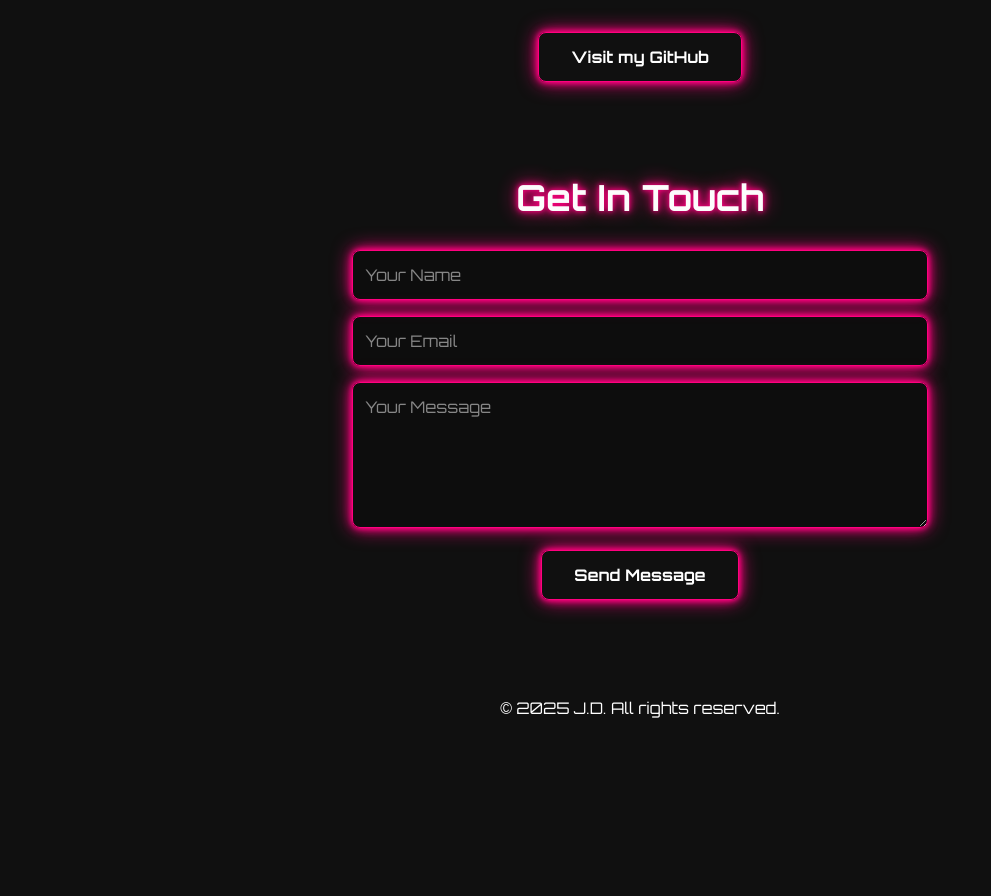
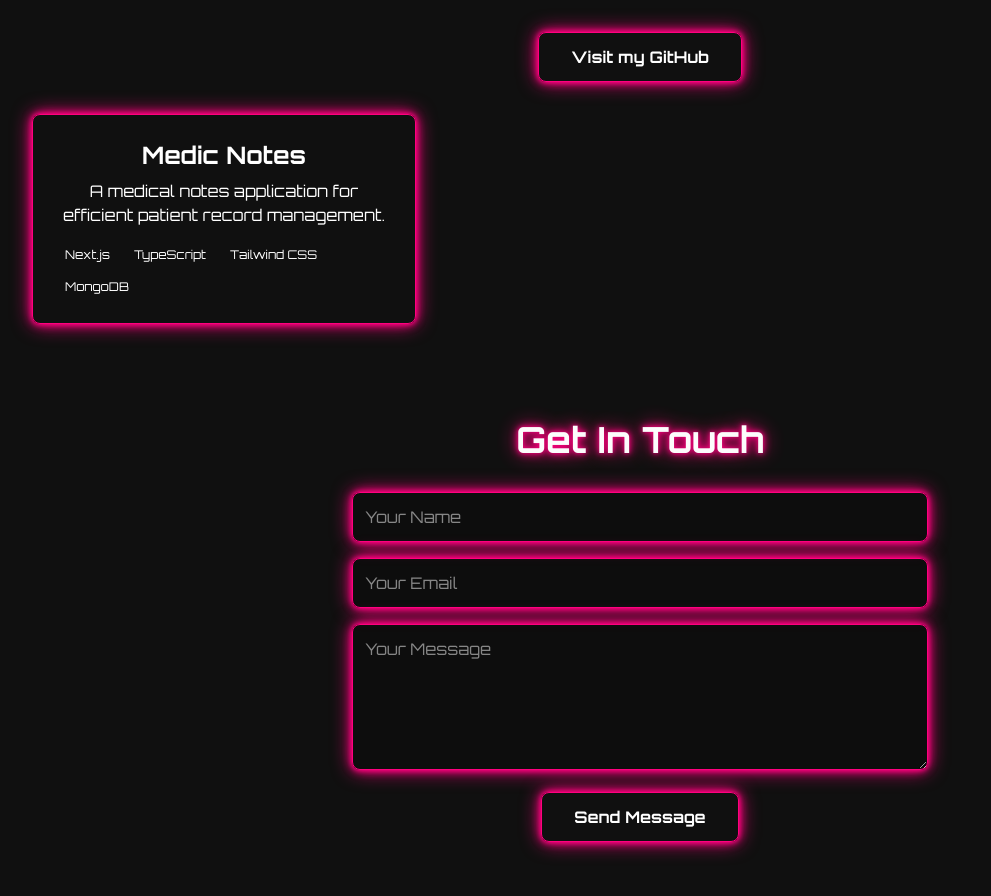
Before and after one commit to juan1003/juand-portfolio, a Next.js app: page / in a window 1280 px wide. Shown: the part 886-1782 px from the top of the page, without its empty margins (0-991 px from the left). Before the commit the page ends 1686 px from the top, so only its background shows below. Built offline with nearby package versions, Linux system fonts and the light colour scheme.

Commit message:
feat: Add Medic Notes project to portfolio

```diff
--- a/app/page.tsx
+++ b/app/page.tsx
@@ -13,8 +13,8 @@ const NavLink = ({ href, children }: Props) => (
   </a>
 );
 
-const ProjectCard = ({ title, description, tech }: { title: string, description: string, tech: string[] }) => (
-  <div className="cyber-border p-6 rounded-lg">
+const ProjectCard = ({ title, description, tech, href }: { title: string, description: string, tech: string[], href: string }) => (
+  <a href={href} target="_blank" rel="noopener noreferrer" className="cyber-border p-6 rounded-lg block hover:bg-primary/10 transition-colors duration-300">
     <h3 className="text-2xl font-bold text-primary mb-2">{title}</h3>
     <p className="text-secondary mb-4">{description}</p>
     <div className="flex flex-wrap gap-2">
@@ -24,7 +24,7 @@ const ProjectCard = ({ title, description, tech }: { title: string, description:
         </span>
       ))}
     </div>
-  </div>
+  </a>
 );
 
 export default function Home() {
@@ -72,6 +72,15 @@ export default function Home() {
           <a href="https://github.com/juan1003" target="_blank" rel="noopener noreferrer" className="cyber-border inline-block bg-primary/20 text-primary font-bold px-8 py-3 rounded-lg hover:bg-primary/40 transition-colors duration-300">
             Visit my GitHub
           </a>
+
+          <div className="grid grid-cols-1 md:grid-cols-2 lg:grid-cols-3 gap-8 mt-8">
+            <ProjectCard
+              title="Medic Notes"
+              description="A medical notes application for efficient patient record management."
+              tech={["Next.js", "TypeScript", "Tailwind CSS", "MongoDB"]}
+              href="https://medic-notes-inky.vercel.app/login"
+            />
+          </div>
         </section>
 
         <section id="contact" className="text-center">
```
Also changed, not shown: 1 other file (tests, documents, lock files or other folders).
